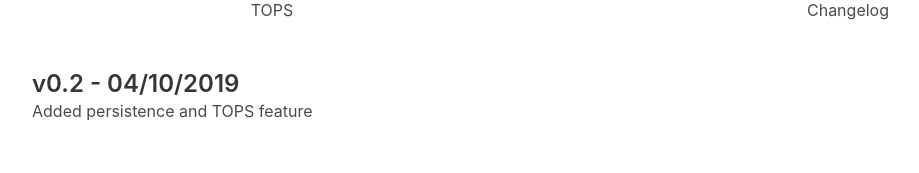
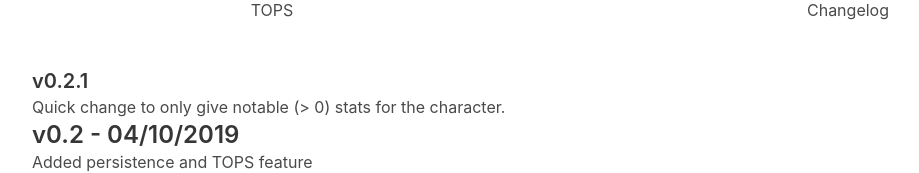
Before and after one commit to ollrek/weird-wow, a Vue app: page /changelog in a window 1280 px wide. Shown: the part 330-503 px from the top of the page, without its empty margins (80-999 px from the left). Built offline with nearby package versions, Linux system fonts and the light colour scheme.

Commit message:
Repo change and v0.2.1

```diff
--- a/src/pages/Changelog.vue
+++ b/src/pages/Changelog.vue
@@ -1,6 +1,8 @@
 <template>
   <div class="container">
     <section class="section">
+      <div class="title is-5">v0.2.1</div>
+      <div class="subtitle is-6">Quick change to only give notable (> 0) stats for the character.</div>
       <div class="title is-4">v0.2 - 04/10/2019</div>
       <div class="subtitle is-6">Added persistence and TOPS feature</div>
     </section>
```
Also changed, not shown: 1 other file (tests, documents, lock files or other folders).
